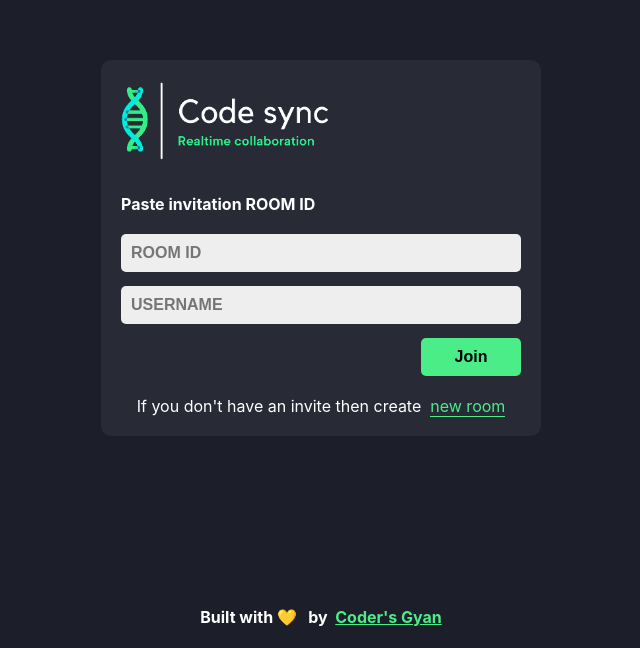
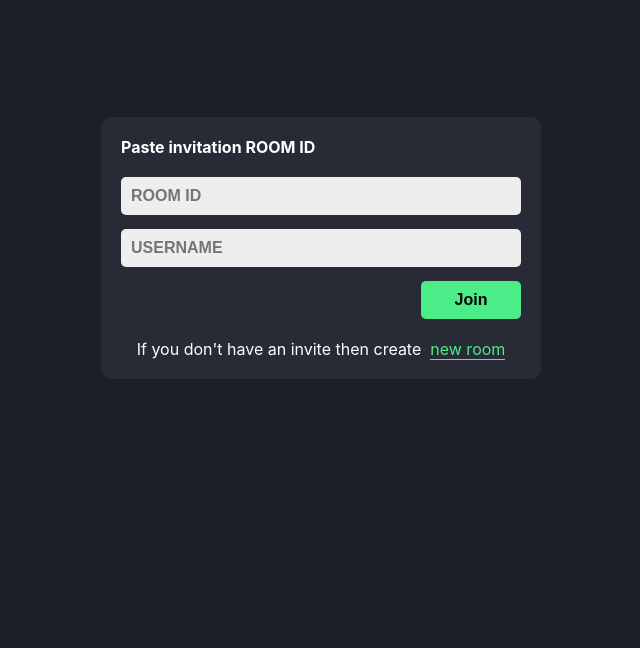
Before and after one commit to sandesh362/realtime-code-editor, a React (Create React App) app: page / in a window 1280 px wide. Shown: the part 152-800 px from the top of the page, without its empty margins (319-959 px from the left). Built offline with nearby package versions, Linux system fonts and the light colour scheme.

Commit message:
Removed Logo

```diff
--- a/src/pages/Home.js
+++ b/src/pages/Home.js
@@ -37,11 +37,6 @@ const Home = () => {
     return (
         <div className="homePageWrapper">
             <div className="formWrapper">
-                <img
-                    className="homePageLogo"
-                    src="/code-sync.png"
-                    alt="code-sync-logo"
-                />
                 <h4 className="mainLabel">Paste invitation ROOM ID</h4>
                 <div className="inputGroup">
                     <input
@@ -75,12 +70,6 @@ const Home = () => {
                     </span>
                 </div>
             </div>
-            <footer>
-                <h4>
-                    Built with 💛 &nbsp; by &nbsp;
-                    <a href="https://github.com/codersgyan">Coder's Gyan</a>
-                </h4>
-            </footer>
         </div>
     );
 };
```
